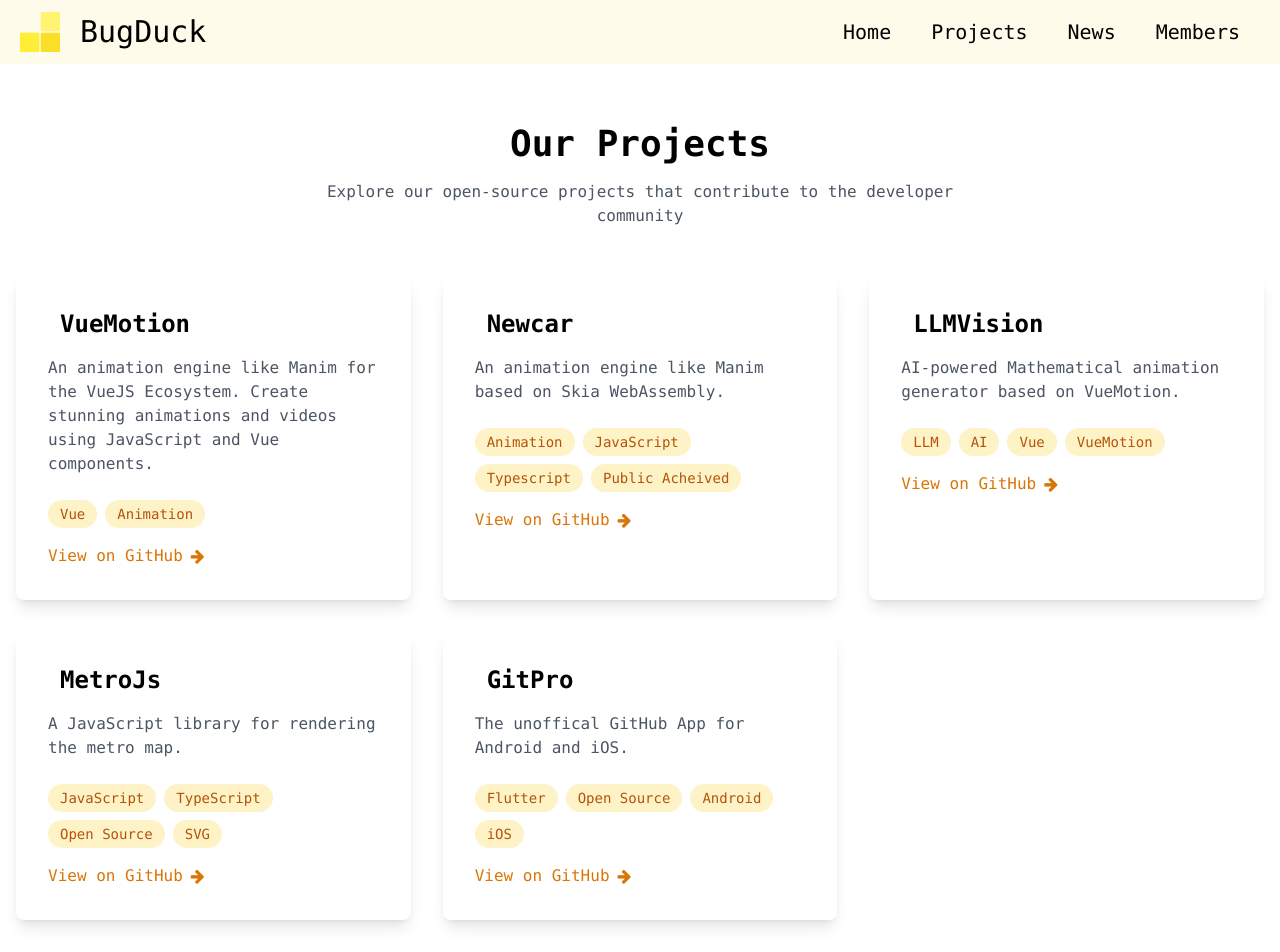
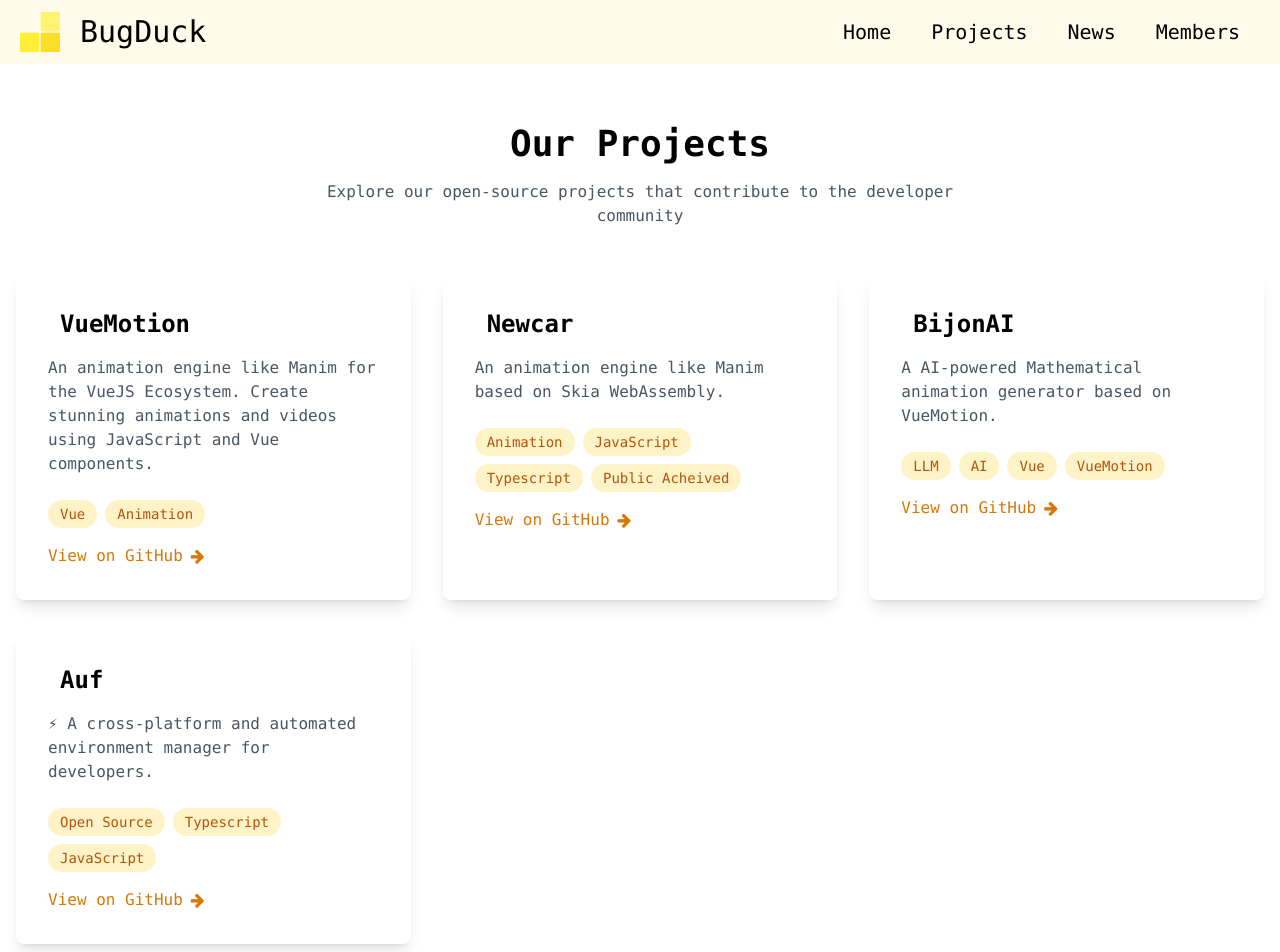
Before and after one commit to Bug-Duck/website, a Vue app: page /projects in a window 1280 px wide. Shown: the top 952 px of the page. Built offline with nearby package versions, Linux system fonts and the light colour scheme.

Commit message:
feat: update projects infomation

```diff
--- a/src/views/Projects.vue
+++ b/src/views/Projects.vue
@@ -18,24 +18,17 @@ const projects = ref([
     linkText: 'View on GitHub'
   },
   {
-    title: 'LLMVision',
-    description: 'AI-powered Mathematical animation generator based on VueMotion.',
+    title: 'BijonAI',
+    description: 'A AI-powered Mathematical animation generator based on VueMotion.',
     tags: ['LLM', 'AI', 'Vue', 'VueMotion'],
-    link: 'https://github.com/Bug-Duck/LLMVision',
+    link: 'https://github.com/BijonAI',
     linkText: 'View on GitHub'
   },
   {
-    title: 'MetroJs',
-    description: 'A JavaScript library for rendering the metro map.',
-    tags: ['JavaScript', 'TypeScript', 'Open Source', 'SVG'],
-    link: 'https://github.com/Bug-Duck/metrojs',
-    linkText: 'View on GitHub'
-  },
-  {
-    title: 'GitPro',
-    description: 'The unoffical GitHub App for Android and iOS.',
-    tags: ['Flutter', 'Open Source', 'Android', 'iOS'],
-    link: 'https://github.com/Bug-Duck/gitpro',
+    title: 'Auf',
+    description: '⚡ A cross-platform and automated environment manager for developers.',
+    tags: ['Open Source', 'Typescript', 'JavaScript'],
+    link: 'https://github.com/auf-dev',
     linkText: 'View on GitHub'
   }
 ])
```
